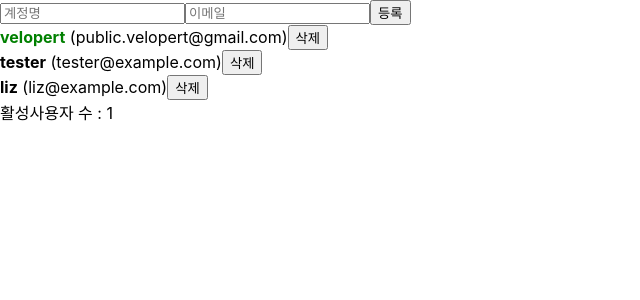
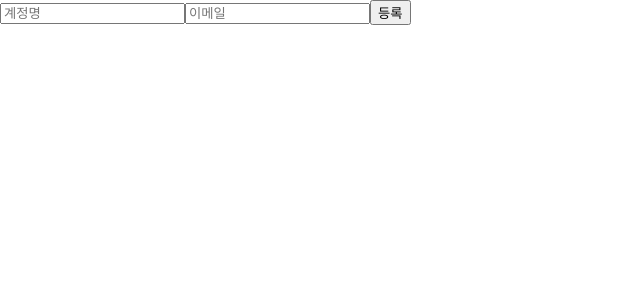
Before and after one commit to hodob/django-react, a React (Create React App) app in the folder react_study/react_frontend/: page / in a window 1280 px wide. Shown: the top 300 px of the page, without its empty margins (0-640 px from the left). Built offline with nearby package versions, Linux system fonts and the light colour scheme.

Commit message:
onCahnge 가 머임>

```diff
--- a/react_study/react_frontend/src/App.js
+++ b/react_study/react_frontend/src/App.js
@@ -33,133 +33,53 @@ import CreateUser from "./components/CreateUser";
       }
     ]
   };
-  console.log(typeof initialState)
-function App() {
+function reducer (state, action){
+  switch(action.type){
+    case 'CHANGE_INPUT':
+      return {
+        ...state,
+        inputs:{
+          ...state.inputs,
+          [action.name] : action.value
+        }
+      };
+    default :
+      return state;
+  }
+
+}
 
 
 
+function App() {
 
-  const [inputs, setInputs] = useState({
-    username: '',
-    email: ''
+  const [state, dispatch] = useReducer(reducer,initialState)
+  const {username, email} = state.inputs;
+
+  const onChange = (e) =>{
+    const{name, value} = e.target;
+    dispatch({
+      type : 'CHANGE_INPUT',
+      name,
+      value,
     });
-  const { username, email } = inputs;
-  const onChange = useCallback(
-    e => {
-      const { name, value } = e.target;
-      setInputs({
-        ...inputs,
-        [name]: value
-      });
-    },
-    [inputs]
-  );
-
-  const [users,  setUsers] = useState([
-    {
-      id: 1,
-      username: 'velopert',
-      email: 'public.velopert@gmail.com',
-      active: true
-    },
-    {
-      id: 2,
-      username: 'tester',
-      email: 'tester@example.com',
-      active: false
-    },
-    {
-      id: 3,
-      username: 'liz',
-      email: 'liz@example.com',
-      active: false
   }
-  ]);
-  const nextId = useRef(4);
-  // const onCreate = () => {
-  //   // 나중에 구현 할 배열에 항목 추가하는 로직
-  //   // ...
-  //   const user = {
-  //     id: nextId.current,
-  //     username,
-  //     email
-  //   };
-  //   // setUsers([...users, user]); //실제 유저가 추가되는 로직
-  //   setUsers(users.concat(user));
-  //   setInputs({
-  //     username: "",
-  //     email: "",
-  //   });
-
-  //   nextId.current += 1;
-
-  // };
-
-  const onCreate = useCallback(() => {
-    const user = {
-      id: nextId.current,
-      username,
-      email
-    };
-    setUsers(users.concat(user));
-
-    setInputs({
-      username: '',
-      email: ''
-    });
-    nextId.current += 1;
-  }, [users, username, email]);
-
-
-  // const onRemove = id => {
-  //   // user.id 가 파라미터로 일치하지 않는 원소만 추출해서 새로운 배열을 만듬
-  //   // = user.id 가 id 인 것을 제거함
-  //   setUsers(users.filter(user => user.id !== id));
-  // };
-
-  const onRemove = useCallback(
-    id => {
-      // user.id 가 파라미터로 일치하지 않는 원소만 추출해서 새로운 배열을 만듬
-      // = user.id 가 id 인 것을 제거함
-      setUsers(users.filter(user => user.id !== id));
-    },
-    [users]
-  );
-  // const onToggle = id => {
-
-  //   setUsers(
-  //     users.map(user =>
-  //       user.id === id ? { ...user, active: !user.active } : user
-  //     )
-  //   );
-  // };
-
-  const onToggle = useCallback(
-    id => {
-      setUsers(
-        users.map(user =>
-          user.id === id ? { ...user, active: !user.active } : user
-        )
-      );
-    },
-    [users]
-  );
-  const count = useMemo(() => countActiveUsers(users), [users]);
 
   return (
     <div>
       <CreateUser
-        username={username}
-        email={email}
+        // username={username}
+        // email={email}
         onChange={onChange}
-        onCreate={onCreate}
+        // onCreate={onCreate}
 
       />
-      <UserList users={users}
-      onRemove={onRemove}
-      onToggle={onToggle}
-      />
-      <div>활성사용자 수 : {count}</div>
+      {/* <UserList
+      // users={users}
+      // onRemove={onRemove}
+      // onToggle={onToggle}
+      /> */}
+      {/* <div>활성사용자 수 : {count}</div> */}
     </div>
 
   );
```
Lines whose indentation alone changed are shown as unchanged.
